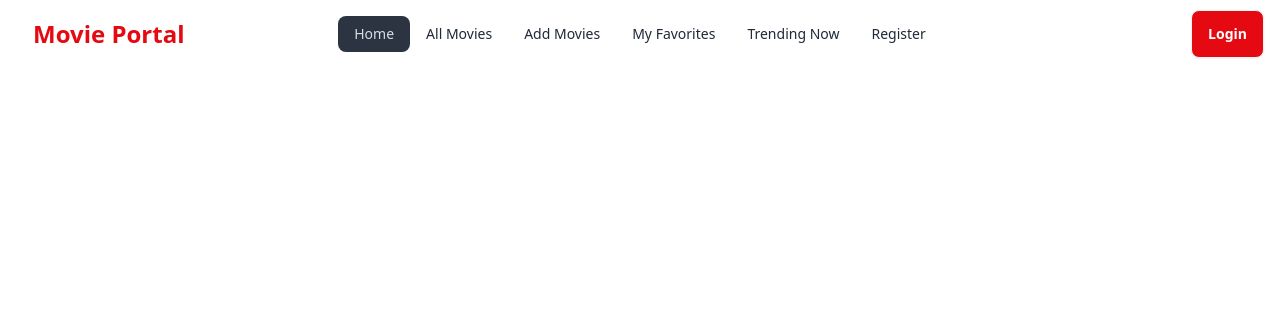
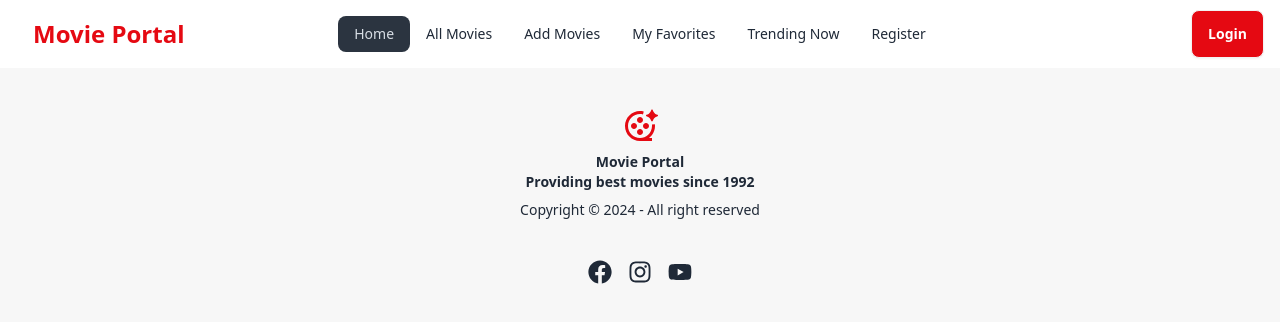
Before and after one commit to jahidul2004/movie-portal-client, a React (Vite) app: page / in a window 1280 px wide. Shown: the top 322 px of the page. Built offline with nearby package versions, Linux system fonts and the light colour scheme.

Commit message:
Footer section added.

```diff
--- a/package.json
+++ b/package.json
@@ -14,6 +14,7 @@
     "match-sorter": "^8.0.0",
     "react": "^18.3.1",
     "react-dom": "^18.3.1",
+    "react-icons": "^5.4.0",
     "react-router-dom": "^7.0.2",
     "sort-by": "^1.2.0"
   },
--- /dev/null
+++ b/src/components/Footer.jsx
@@ -0,0 +1,35 @@
+import { FaFacebook, FaInstagram, FaYoutube } from "react-icons/fa";
+import { RiMovie2AiLine } from "react-icons/ri";
+
+const Footer = () => {
+    return (
+        <footer className="footer footer-center bg-[#f7f7f7] p-10">
+            <aside>
+                <RiMovie2AiLine className="text-4xl font-bold text-[#e50912]" />
+                <p className="font-bold">
+                    Movie Portal
+                    <br />
+                    Providing best movies since 1992
+                </p>
+                <p>
+                    Copyright © {new Date().getFullYear()} - All right reserved
+                </p>
+            </aside>
+            <nav>
+                <div className="grid text-2xl grid-flow-col gap-4">
+                    <a>
+                        <FaFacebook />
+                    </a>
+                    <a>
+                        <FaInstagram />
+                    </a>
+                    <a>
+                        <FaYoutube />
+                    </a>
+                </div>
+            </nav>
+        </footer>
+    );
+};
+
+export default Footer;
--- a/src/mainlayout/MainLayout.jsx
+++ b/src/mainlayout/MainLayout.jsx
@@ -1,10 +1,18 @@
+import { Outlet } from "react-router-dom";
 import NavBar from "../components/NavBar";
+import Footer from "../components/Footer";
 
 const MainLayout = () => {
     return (
         <div>
             {/* Nav Bar */}
             <NavBar></NavBar>
+
+            {/* Outlet */}
+            <Outlet></Outlet>
+
+            {/* Footer */}
+            <Footer></Footer>
         </div>
     );
 };
```
Also changed, not shown: 1 other file (tests, documents, lock files or other folders).
